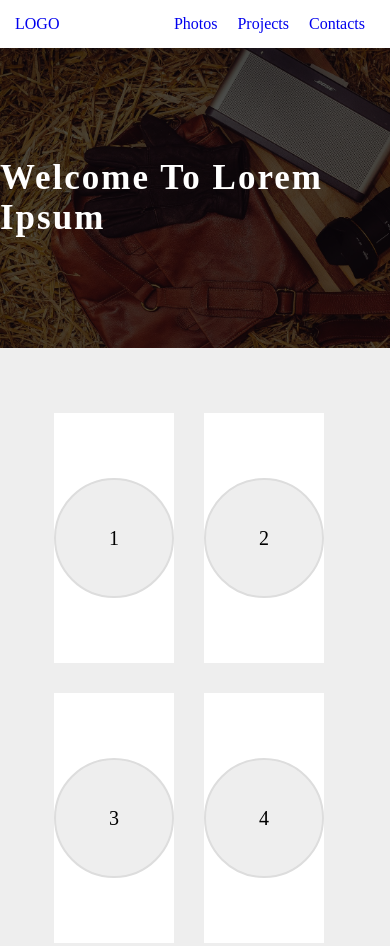
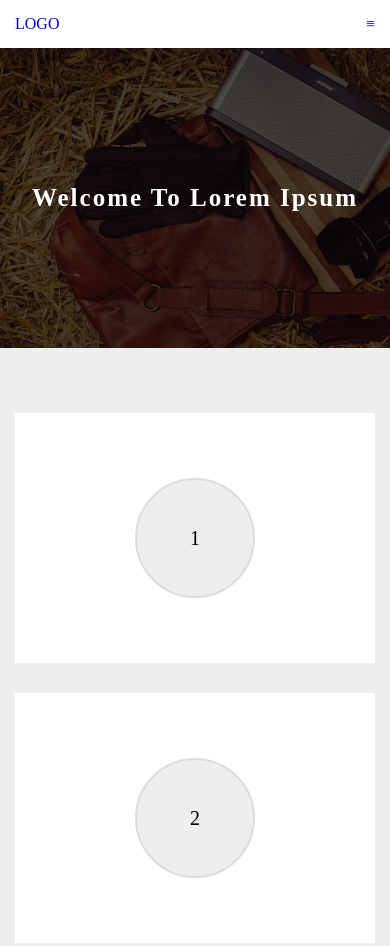
Before and after one commit to hitunes/portfolio-1, a plain HTML site: page index.html in a window 390 px wide. Shown: the top 946 px of the page. Drawn offline with Linux system fonts and the light colour scheme.

Commit message:
added mobile responsiveness

```diff
--- /dev/null
+++ b/assets/css/responsive.css
@@ -0,0 +1,24 @@
+@media(max-width: 425px){
+	.container{
+		width: 100%;
+	}
+
+	.navDesktop{
+		display: none;
+	}
+	.overlay h3{
+		font-size: 25px;
+		text-align: center;
+	}
+
+	.column{
+		flex: 0 0 100%;
+	}
+
+}
+
+@media(min-width: 426px){
+	.hamburger{
+		display: none;
+	}
+}
--- a/index.html
+++ b/index.html
@@ -2,9 +2,11 @@
 <html>
 	<head>
 		<title>Portfolio</title>
+		<meta charset="utf-8">
+		<meta name="viewport" content="width=device-width, initial-scale=1.0">
 
 		<link rel="stylesheet" type="text/css" href="assets/css/main.css">
-
+		<link rel="stylesheet" type="text/css" href="assets/css/responsive.css">
 	</head>
 	<body>
 		<!-- navigations/logos stays here -->
@@ -16,7 +18,7 @@
 						<a href="#">LOGO</a>
 					</li>
 
-					<li>
+					<li class="navDesktop">
 						<ul class="navitems">
 							<li>
 								<a href="#">Photos</a>
@@ -28,6 +30,9 @@
 								<a href="#">Contacts</a>
 							</li>
 						</ul>
+					</li>
+					<li class="hamburger">
+						<a href="#">&#8801;</a>
 					</li>
 				</ul>
 			</nav>
```
